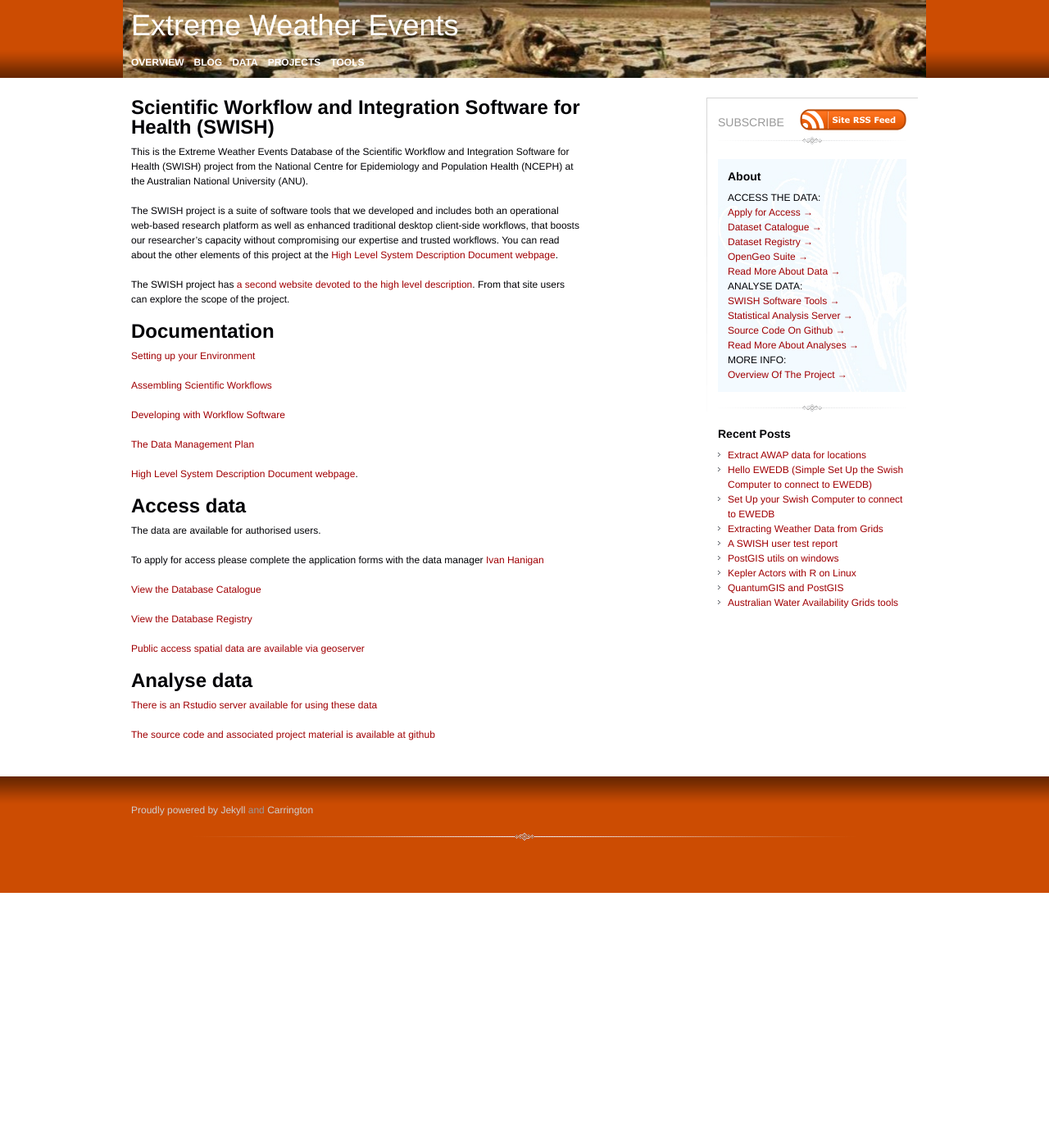
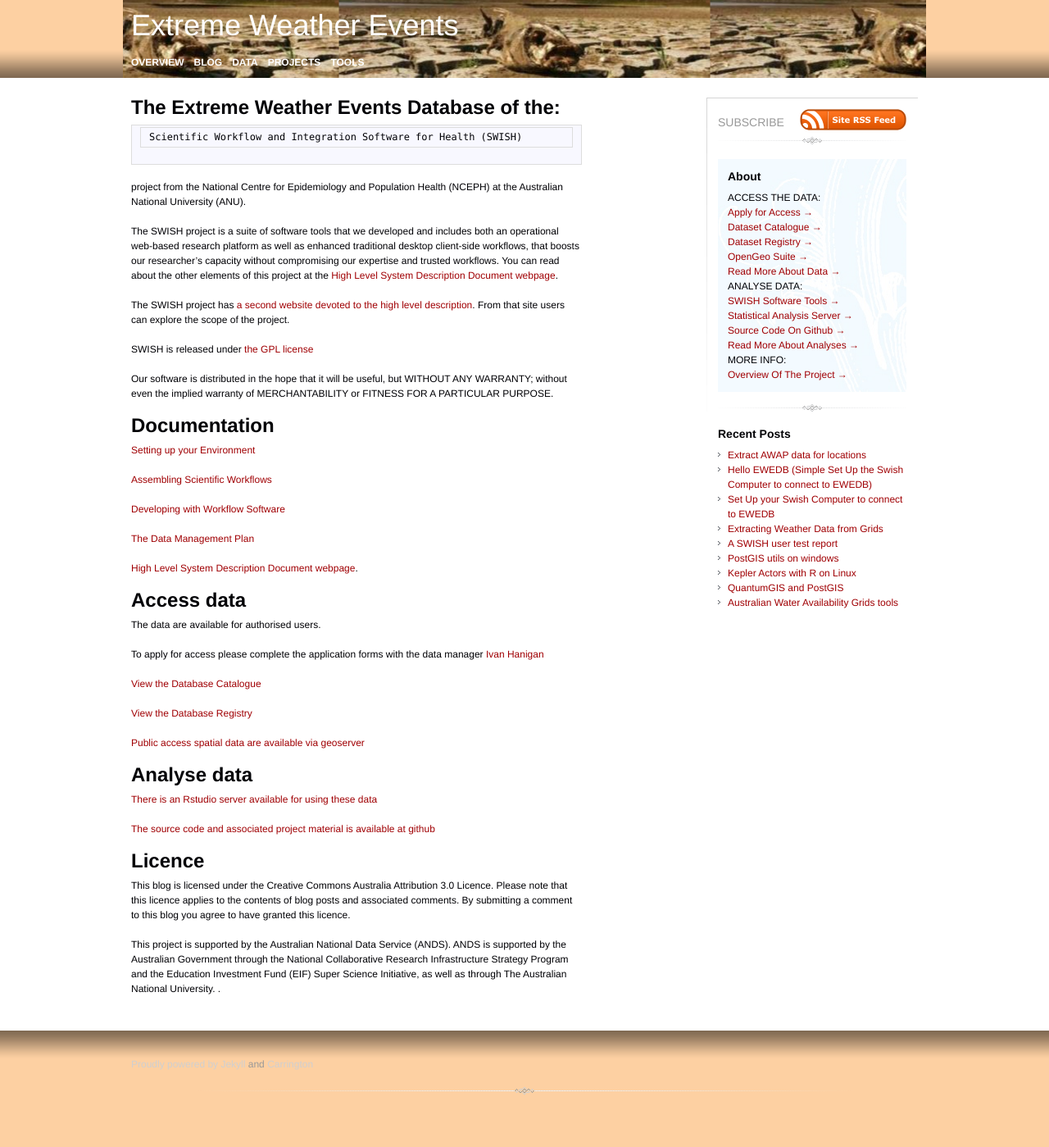
Before and after one commit to swish-climate-impact-assessment/swish-climate-impact-assessment.github.com, a Jekyll site: the page built from about.md, in a window 1280 px wide. Shown: the whole page at 82% size. Built offline with Jekyll 4.4.1, drawn with Linux system fonts in a browser that asks for light colours; nearby versions of some CDN libraries; Markdown is read by kramdown in place of the engine named in the settings; comment, search, counter and statistics services are not loaded; before the commit the page ends 1089 px from its top, so only the background shows below that.

Commit message:
manual merge

```diff
--- a/about.md
+++ b/about.md
@@ -3,14 +3,21 @@
 title: About
 ---
 
-# Scientific Workflow and Integration Software for Health (SWISH)
+# The Extreme Weather Events Database of the:
 
-This is the Extreme Weather Events Database of the Scientific Workflow and Integration Software for Health (SWISH) project from the National Centre for Epidemiology and Population Health (NCEPH) at the Australian National University (ANU).
+    Scientific Workflow and Integration Software for Health (SWISH)
+<p></p>
+project from the National Centre for Epidemiology and Population Health (NCEPH) at the Australian National University (ANU).
 
 The SWISH project is a suite of software tools that we developed and includes both an operational web-based research platform as well as enhanced traditional desktop client-side workflows, that boosts our researcher's capacity without compromising our expertise and trusted workflows.  You can read about the other elements of this project at the [High Level System Description Document webpage](/HighLevelDescription.html).
 
 The SWISH project has [a second website devoted to the high level description](http://swish-climate-impact-assessment.blogspot.com.au/). From that site users can explore the scope of the project.
 
+SWISH is released under [the GPL license](http://www.opensource.org/licenses/gpl-license.php)
+
+Our software is distributed in the hope that it will be useful, but
+WITHOUT ANY WARRANTY; without even the implied warranty of
+MERCHANTABILITY or FITNESS FOR A PARTICULAR PURPOSE.
 
 # Documentation
 
@@ -39,3 +46,9 @@
 [There is an Rstudio server available for using these data](https://115.146.93.225)
 
 [The source code and associated project material is available at github](https://github.com/swish-climate-impact-assessment)
+
+
+# Licence
+This blog is licensed under the Creative Commons Australia Attribution 3.0 Licence. Please note that this licence applies to the contents of blog posts and associated comments. By submitting a comment to this blog you agree to have granted this licence.
+
+This project is supported by the Australian National Data Service (ANDS). ANDS is supported by the Australian Government through the National Collaborative Research Infrastructure Strategy Program and the Education Investment Fund (EIF) Super Science Initiative, as well as through The Australian National University. .
--- a/stylesheets/screen.css
+++ b/stylesheets/screen.css
@@ -455,7 +455,7 @@
 	width: 960px;
 }
 #header {
-	background-color: #CC4C02;
+	background-color: #FDD0A2;
 	background-repeat:repeat-x;
 	background-position:left bottom;
 	color: #CCECE6;
@@ -534,7 +534,7 @@
 	margin-right:12px;
 }
 #footer {
-	background-color: #CC4C02;
+	background-color: #FDD0A2;
 	background-repeat:repeat-x;
 	background-position:left top;
 	clear: both;
--- a/swish-website-overview.org
+++ b/swish-website-overview.org
@@ -427,6 +427,11 @@
 
 [See this page](/tools/ExtractAWAPdata4locations/extract-awap.html)
 
+## Kaleen, ACT is a test case
+In the attached example the study location is Kaleen, a suburb of Canberra.
+
+![extract-kaleen.png](/images/extract-kaleen.png)
+
 #+end_src
 
 
```
Also changed, not shown: tools/ExtractAWAPdata4locations/Kaleen.csv (+108 -2 lines), tools/ExtractAWAPdata4locations/extract-awap.md (+7 -1 lines), images/extract-kaleen.png (added), 10 other files.
